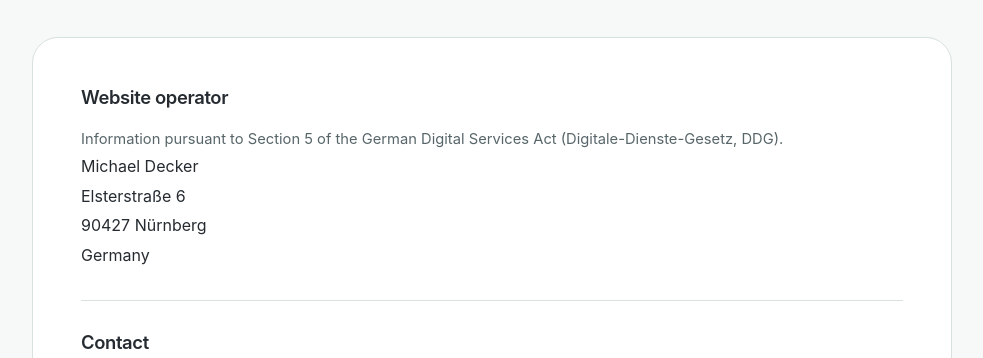
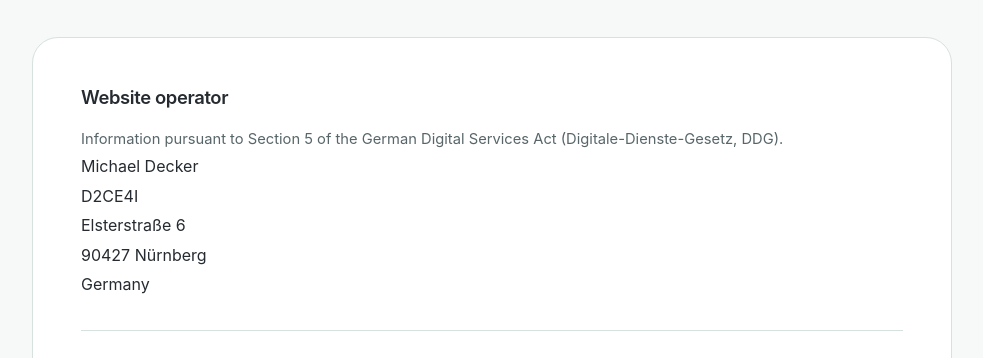
Before and after one commit to rwmt95ny9r-gif/d2ce4i-website, a plain HTML site: page imprint.html in a window 1280 px wide. Shown: the part 386-744 px from the top of the page, without its empty margins (148-1131 px from the left). Drawn offline with Linux system fonts and the light colour scheme.

Commit message:
fix: add D2CE4I to imprint operator address

```diff
--- a/imprint.html
+++ b/imprint.html
@@ -62,6 +62,7 @@
         <p class="legal-note">Information pursuant to Section 5 of the German Digital Services Act (Digitale-Dienste-Gesetz, DDG).</p>
         <address>
           Michael Decker<br>
+          D2CE4I<br>
           Elsterstraße 6<br>
           90427 Nürnberg<br>
           Germany
```
